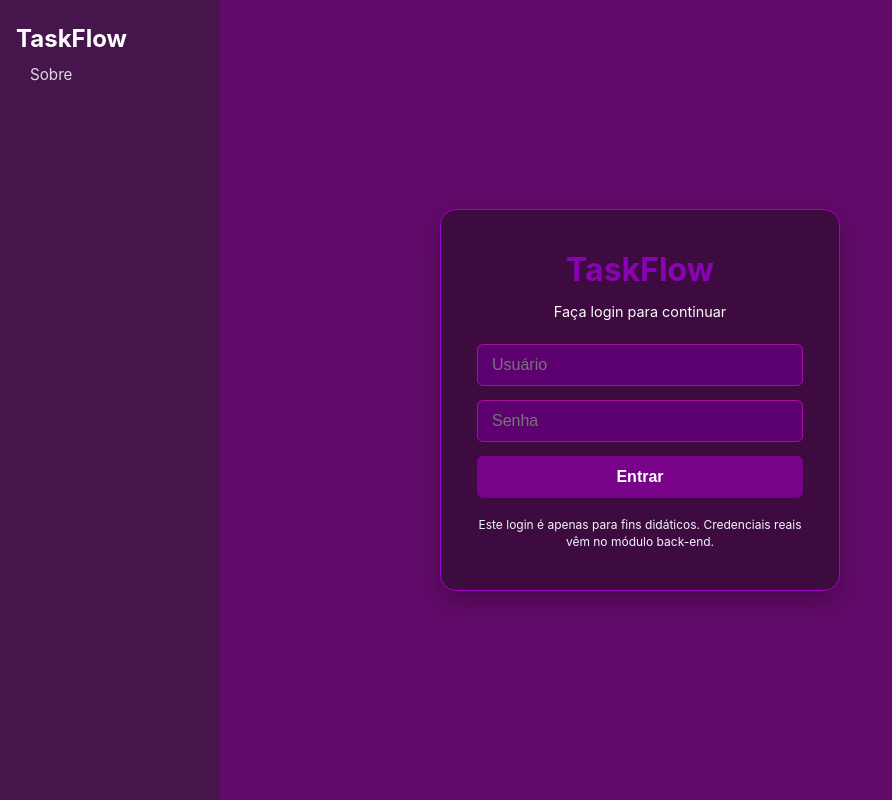
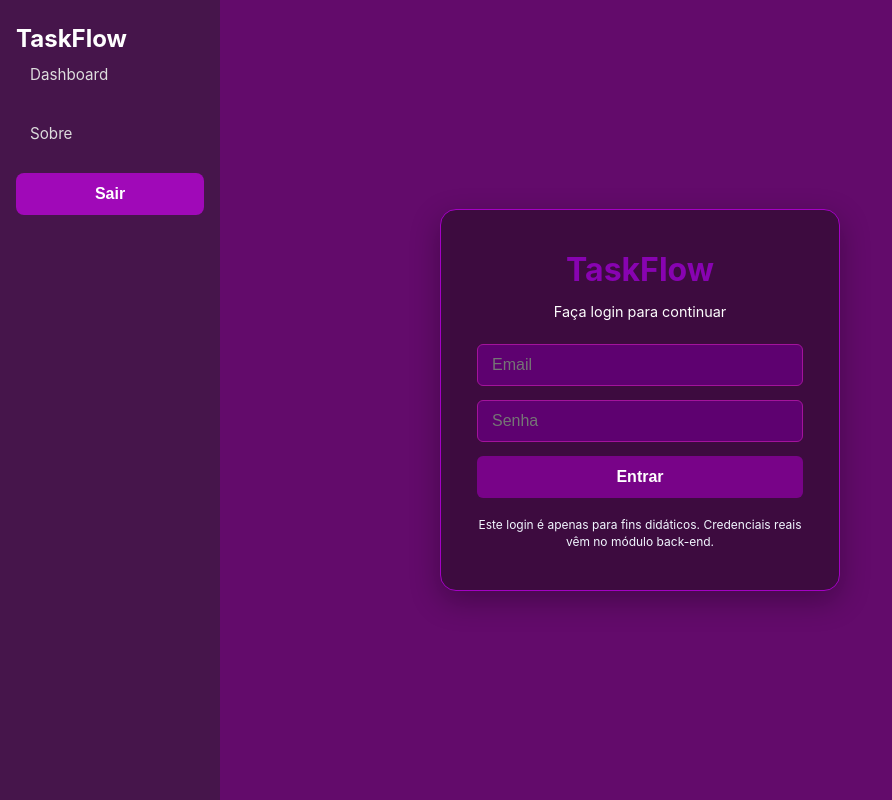
Before and after one commit to laviniaacioly-cloud/Taskflow-React, a React (Vite) app: page /login in a window 1280 px wide. Shown: the whole page, without its empty margins (0-892 px from the left). Built offline with nearby package versions, Linux system fonts and the light colour scheme; sample sign-in values are in the browser's storage.

Commit message:
Semana 12 dia 2 - ligação do login e kanban com a API

```diff
--- a/src/Contexts/AuthContext.jsx
+++ b/src/Contexts/AuthContext.jsx
@@ -8,9 +8,11 @@ export function AuthProvider({ children }) {
   const [usuario, setUsuario] = useState(null);
 
   function login(dadosUsuario, tokenRecebido) {
+
     setUsuario(dadosUsuario);
     setToken(tokenRecebido);
     localStorage.setItem("token", tokenRecebido);
+
   }
 
   function logout() {
--- a/src/Pages/Login.jsx
+++ b/src/Pages/Login.jsx
@@ -2,9 +2,10 @@ import { useState } from "react";
 import { useNavigate } from "react-router-dom";
 import { useAuth } from "../Contexts/AuthContext";
 import "./Login.css";
+import api from "../api";
 
 function Login() {
-  const [usuario, setUsuario] = useState("");
+  const [email, setEmail] = useState("");
   const [senha, setSenha] = useState("");
   const [erro, setErro] = useState("");
   const [shake, setShake] = useState(false);
@@ -12,48 +13,47 @@ function Login() {
   const navigate = useNavigate();
   const { login } = useAuth();
 
-  function handleLogin() {
-    if (usuario === "admin" && senha === "1234") {
-      login();
+  async function handleLogin() {
+    setErro("");
+
+    try {
+      const resposta = await api.post("/auth/login", {
+        email,
+        senha,
+      });
+
+      const { token, usuario } = resposta.data;
+
+      login(usuario, token);
       navigate("/");
-      return;
-    }
+    } catch (err) {
+      setErro(err.response?.data?.erro || "Erro ao fazer login");
 
-    setErro("Usuário ou senha incorretos");
-
-    // inicia o shake
       setShake(false);
 
-    // força o React a reiniciar a animação
       setTimeout(() => {
         setShake(true);
       }, 10);
 
-    // remove a classe depois da animação
       setTimeout(() => {
         setShake(false);
       }, 510);
     }
+  }
 
   return (
     <div className="login-container">
+      <div className={`login-card ${shake ? "shake" : ""}`}>
+        <h1 className="login-logo">TaskFlow</h1>
 
-      <div className={`login-card ${shake ? "shake" : ""}`}>
-
-        <h1 className="login-logo">
-          TaskFlow
-        </h1>
-
-        <p className="login-subtitulo">
-          Faça login para continuar
-        </p>
+        <p className="login-subtitulo">Faça login para continuar</p>
 
         <input
           className="login-input"
-          type="text"
-          placeholder="Usuário"
-          value={usuario}
-          onChange={(e) => setUsuario(e.target.value)}
+          type="email"
+          placeholder="Email"
+          value={email}
+          onChange={(e) => setEmail(e.target.value)}
         />
 
         <input
@@ -69,26 +69,17 @@ function Login() {
           }}
         />
 
-        {erro && (
-          <p className="login-erro">
-            {erro}
-          </p>
-        )}
+        {erro && <p className="login-erro">{erro}</p>}
 
-        <button
-          className="login-btn"
-          onClick={handleLogin}
-        >
+        <button className="login-btn" onClick={handleLogin}>
           Entrar
         </button>
 
         <p className="login-aviso">
-          Este login é apenas para fins didáticos.
-          Credenciais reais vêm no módulo back-end.
+          Este login é apenas para fins didáticos. Credenciais reais vêm no
+          módulo back-end.
         </p>
-
       </div>
-
     </div>
   );
 }
--- a/src/componentes/Kanban.jsx
+++ b/src/componentes/Kanban.jsx
@@ -1,7 +1,8 @@
 //ok!!!
 import { useEffect, useState } from "react";
 import Header from "./Header";
-import axios from "axios";
+import axios from "axios"
+import api from "../api";
 import ModalTarefa from "./ModalTarefa";
 import ListaTarefas from "./ListaTarefas";
 
@@ -56,20 +57,21 @@ function Kanban() {
   // ==========================================
 
   useEffect(() => {
-    setCarregando(true);
-    setErro("");
+    async function carregarTarefas() {
+      setCarregando(true);
+      setErro("");
 
-    axios
-      .get("https://6a85ab769c451dc67a63ee5b.mockapi.io/tarefas")
-      .then((resposta) => {
+      try {
+        const resposta = await api.get("/tarefas");
         setTarefas(resposta.data);
-      })
-      .catch((erro) => {
-        console.error("Erro ao carregar tarefas", erro);
-      })
-      .finally(() => {
+      } catch (e) {
+        setErro("Erro ao carregar tarefas. Verifique a conexão.");
+        console.error(e);
+      } finally {
         setCarregando(false);
-      });
+      }
+    }
+    carregarTarefas();
   }, []);
 
   // ==========================================
@@ -119,27 +121,29 @@ function Kanban() {
     try {
       if (dados.id !== undefined) {
         // EDITAR — PUT com o id na URL
-        const { data: tarefaEditada } = await axios.put(URL_API + '/' + dados.id,
+        const { data: tarefaEditada } = await axios.put(
+          URL_API + "/" + dados.id,
           {
-            texto:      dados.texto,
+            texto: dados.texto,
             prioridade: dados.prioridade,
-            cidade:     dados.cidade,
-            coluna:     dados.coluna,
-          }
+            cidade: dados.cidade,
+            coluna: dados.coluna,
+          },
         );
         // Atualizar a tarefa no estado local
-        setTarefas(tarefasAtuais => tarefasAtuais.map(t => t.id === dados.id ? tarefaEditada : t));
+        setTarefas((tarefasAtuais) =>
+          tarefasAtuais.map((t) => (t.id === dados.id ? tarefaEditada : t)),
+        );
       } else {
         // CRIAR — POST (slide anterior)
         const { data: novaTarefa } = await axios.post(URL_API, dados);
-        setTarefas(tarefasAtuais => [...tarefasAtuais, novaTarefa]);
+        setTarefas((tarefasAtuais) => [...tarefasAtuais, novaTarefa]);
       }
     } catch (e) {
-      setErro('Erro ao salvar tarefa.');
+      setErro("Erro ao salvar tarefa.");
       console.error(e);
     }
   }
-
 
   // ==========================================
   // EXCLUIR TAREFA
@@ -390,8 +394,7 @@ function Kanban() {
               <h3>Em Andamento</h3>
 
               <div className="kanban-header-acoes">
-                <span className="kanban-contador">
-                </span>
+                <span className="kanban-contador"></span>
 
                 <button
                   className="kanban-btn-add"
@@ -467,7 +470,7 @@ function Kanban() {
       ================================== */}
 
       <footer>
-        <p>TaskFlow 2026 - Prof. Alan Glei</p>
+        <p>TaskFlow 2026 - Lavínia D Acioly</p>
       </footer>
     </div>
   );
--- a/src/componentes/Sidebar.jsx
+++ b/src/componentes/Sidebar.jsx
@@ -3,7 +3,7 @@ import styles from "./Sidebar.module.css";
 import { useAuth } from "../Contexts/AuthContext";
 
 function Sidebar() {
-  const { logado, logout } = useAuth();
+  const { token, logout } = useAuth();
   const navigate = useNavigate();
 
   const linkClass = ({ isActive }) =>
@@ -16,6 +16,11 @@ function Sidebar() {
     navigate("/login");
   }
 
+  // Se não estiver logado, não mostra o Sidebar
+  if (!token) {
+    return null;
+  }
+
   return (
     <aside className={styles.sidebar}>
 
@@ -24,25 +29,21 @@ function Sidebar() {
       </div>
 
       <nav className={styles.nav}>
-        {logado && (
         <NavLink to="/" className={linkClass}>
           Dashboard
         </NavLink>
-        )}
 
         <NavLink to="/sobre" className={linkClass}>
           Sobre
         </NavLink>
       </nav>
 
-      {logado && (
       <button
         className={styles.botaoSair}
         onClick={handleLogout}
       >
         Sair
       </button>
-      )}
 
     </aside>
   );
```
Lines whose indentation alone changed are shown as unchanged.
